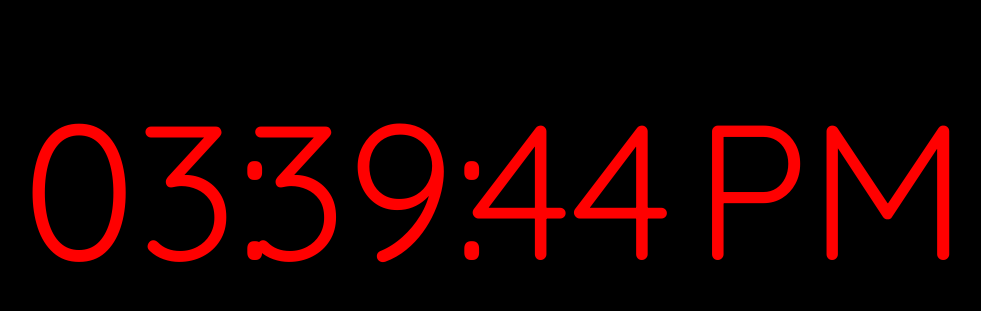
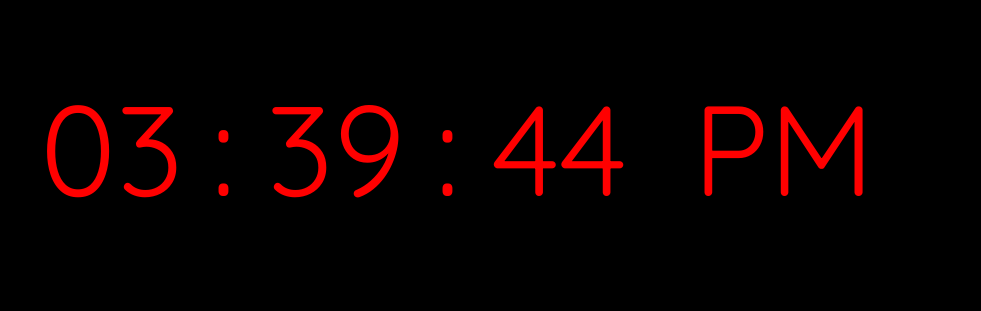
Before and after one commit to WillMcGill/Digital-Clock, a plain HTML site: page index.html in a window 1280 px wide. Shown: the part 100-411 px from the top of the page, without its empty margins (178-1159 px from the left). Drawn offline with Linux system fonts and the light colour scheme.

Commit message:
fixed text styling issues

```diff
--- a/index.html
+++ b/index.html
@@ -11,8 +11,10 @@
 <body>
 
     <section>
-        <div id = "Hour">:</div>
-        <div id = "Min">:</div>
+        <div id = "Hour"></div>
+        <div>:</div>
+        <div id = "Min"></div>
+        <div >:</div>
         <div id = "Sec"></div>
         <div id = "AmPm"></div>
     </section>
--- a/main.js
+++ b/main.js
@@ -11,30 +11,30 @@ function updateTime(){
 //Hours
     if (TimeNow.getHours() > 12){
         if (TimeNow.getHours() - 12 < 10){
-            document.getElementById("Hour").innerHTML = '0' + (TimeNow.getHours() - 12) + ':';
+            document.getElementById("Hour").innerHTML = '0' + (TimeNow.getHours() - 12);
             document.getElementById("AmPm").innerHTML = 'PM';
             }
             else {
-                document.getElementById("Hour").innerHTML = TimeNow.getHours() - 12 + ':';
+                document.getElementById("Hour").innerHTML = TimeNow.getHours() - 12;
                 document.getElementById("AmPm").innerHTML = 'PM';
             }
     }
     else{
             if (TimeNow.getHours() < 10){
-            document.getElementById("Hour").innerHTML = '0' + TimeNow.getHours() + ':';
+            document.getElementById("Hour").innerHTML = '0' + TimeNow.getHours();
             document.getElementById("AmPm").innerHTML = 'AM';
             }
             else {
-                document.getElementById("Hour").innerHTML = TimeNow.getHours() + ':';
+                document.getElementById("Hour").innerHTML = TimeNow.getHours();
                 document.getElementById("AmPm").innerHTML = 'AM';
             }
         }
 //Minutes
     if (TimeNow.getMinutes() > 9){
-        document.getElementById("Min").innerHTML = TimeNow.getMinutes() + ':';
+        document.getElementById("Min").innerHTML = TimeNow.getMinutes();
         }
     else{
-        document.getElementById("Min").innerHTML = '0' + TimeNow.getMinutes() + ':';
+        document.getElementById("Min").innerHTML = '0' + TimeNow.getMinutes();
         }
 //Seconds
     if (TimeNow.getSeconds() > 9){
--- a/styles.css
+++ b/styles.css
@@ -1,6 +1,7 @@
 body{
     font-family: 'Quicksand', sans-serif;
-    font-size: 15vw;
+    font-size: 10vw;
+    text-align: center;
     background-color: black;
     color: red;
 
@@ -14,5 +15,5 @@ section{
     grid-column-start: 2;
 
     display:grid;
-    grid-template-columns: 25% 25% 25% 25%;
+    grid-template-columns: 20% 5% 20% 5% 20% 30%;
 }
```
